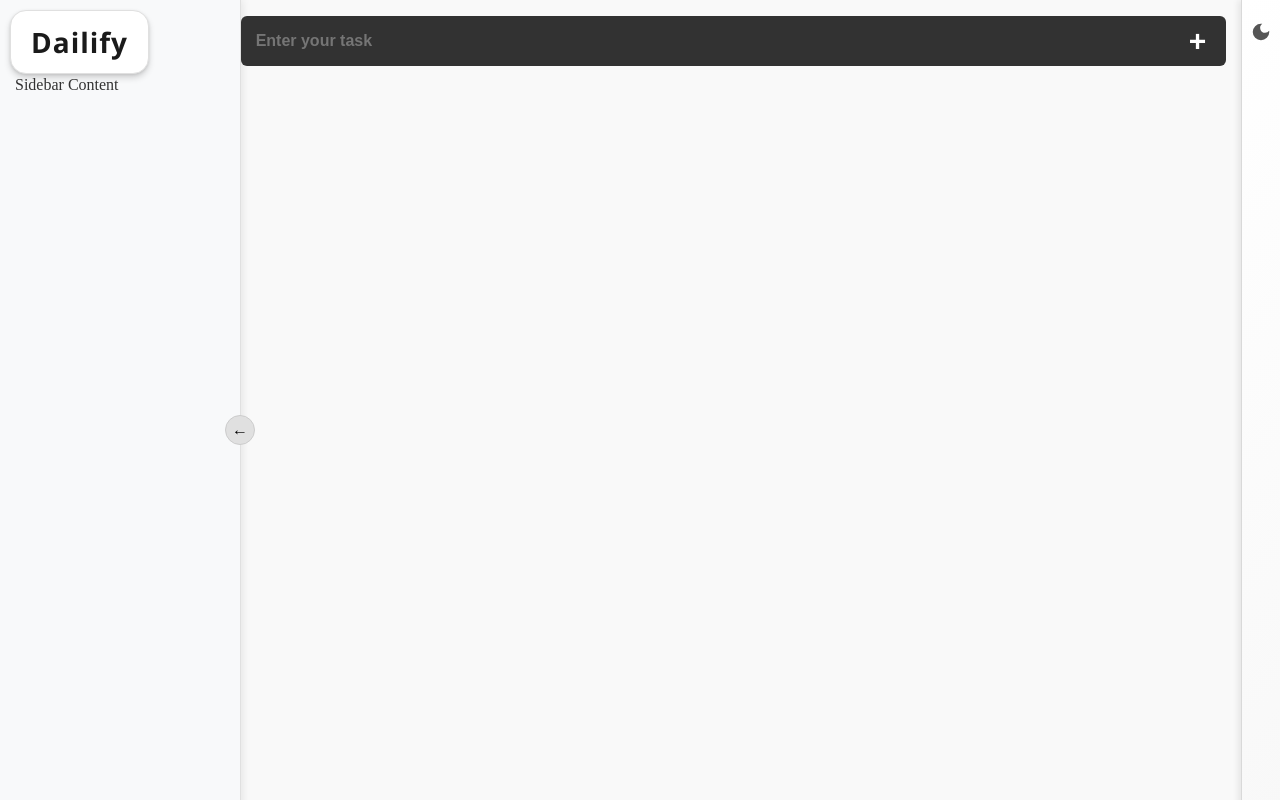
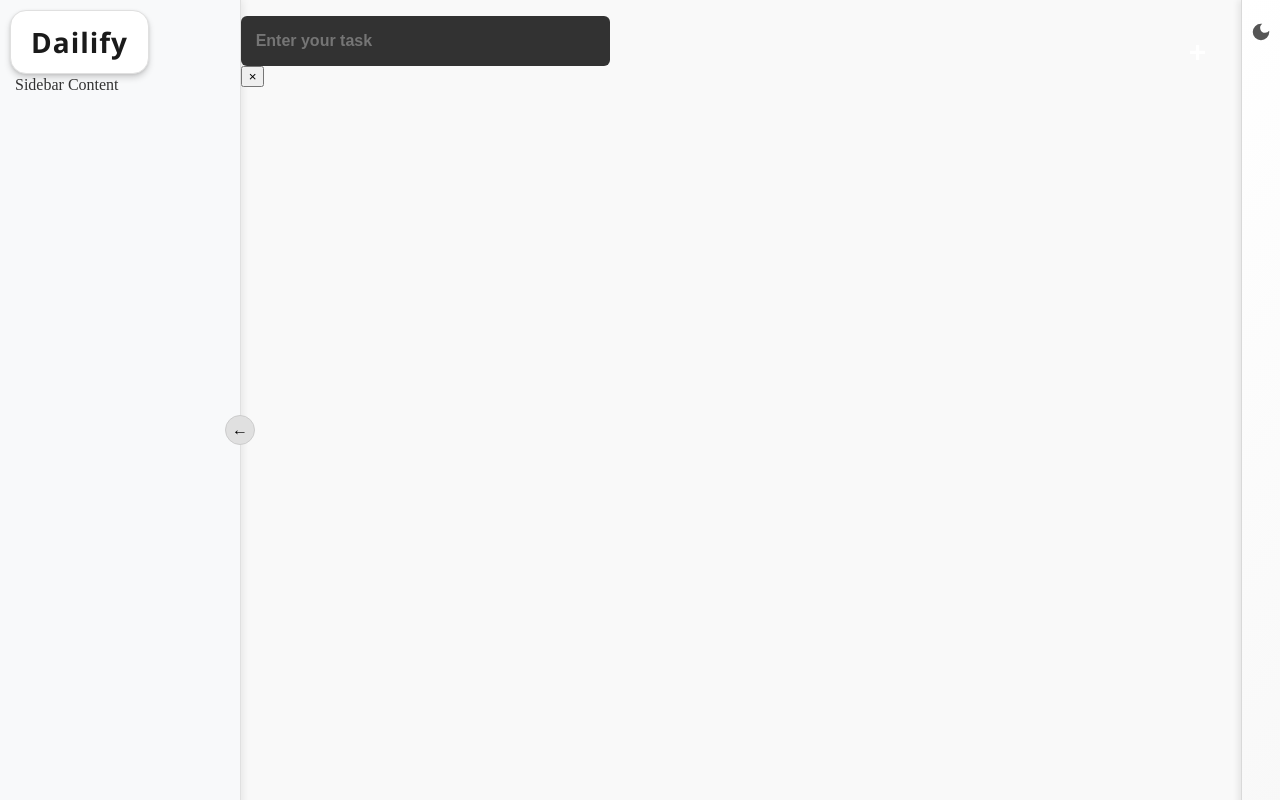
Before and after one commit to YashRaut24/Dailify, a React (Vite) app in the folder frontend/my-app/: page / in a window 1280 px wide. Built offline with nearby package versions, Linux system fonts and the light colour scheme.

Commit message:
Added remove task button

```diff
--- a/frontend/my-app/src/components/HomePage.jsx
+++ b/frontend/my-app/src/components/HomePage.jsx
@@ -24,6 +24,12 @@ function HomePage(props) {
     }
   };
 
+  const removeTask = (index) => {
+    const existingTasks = [...tasks];
+    existingTasks.splice(index, 1);
+    setTasks(existingTasks);
+  };
+
   const updateTask = (index, value) => {
     const newTasks = [...tasks];
     newTasks[index] = { ...newTasks[index], text: value };
@@ -41,11 +47,11 @@ const handleKeyPress = (e, index) => {
     }
   };
 
-
   return (
     <div className={`task-container ${props.collapsed ? "expanded" : ""}`}>
       {tasks.map((task, index) => (
         <div key={task.id} className="taskListArea">
+          <div className="listContainer">
             <input
             ref={el => inputRefs.current[index] = el}
             type="text"
@@ -55,6 +61,14 @@ const handleKeyPress = (e, index) => {
             onChange={(e) => updateTask(index, e.target.value)}
             onKeyDown={(e) => handleKeyPress(e, index)}
             />
+            <button
+              className="remove-note"
+              onClick={() => removeTask(index)}
+              aria-label="Add task"
+            >
+              ×
+            </button>
+          </div>
           <button
             className="add-note"
             onClick={() => addTask(index)}
```
Lines whose indentation alone changed are shown as unchanged.
